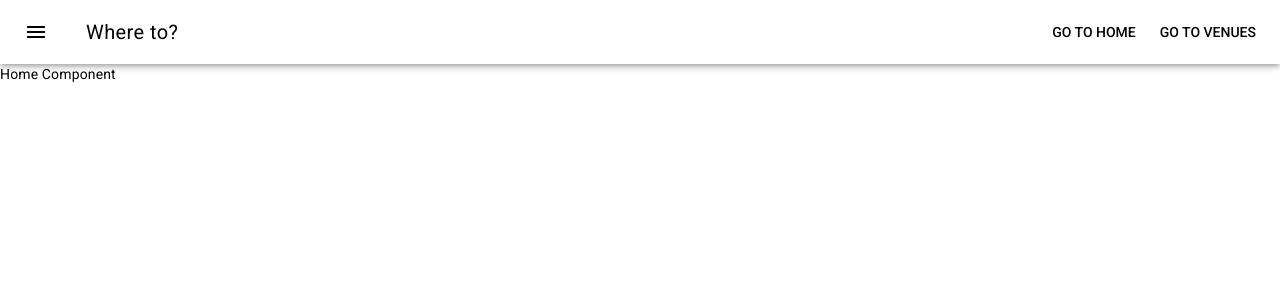
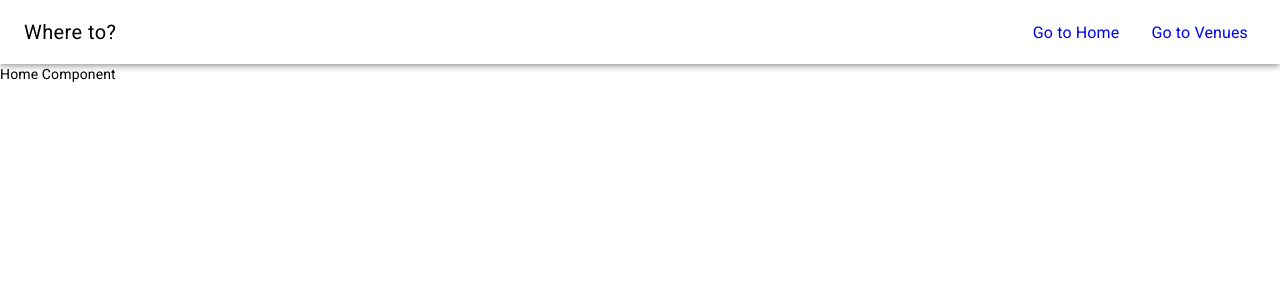
Before and after one commit to ackzell/where-to-eat, a Vue app: page /#/ in a window 1280 px wide. Shown: the top 300 px of the page. Built offline with nearby package versions, Linux system fonts and the light colour scheme.

Commit message:
Adding vue2-google-maps. Refactoring architecture. Fixing links on the toolbar.

```diff
--- a/package.json
+++ b/package.json
@@ -10,9 +10,11 @@
     "lint": "eslint --ext .js,.vue src"
   },
   "dependencies": {
+    "marker-clusterer-plus": "^2.1.4",
     "vue": "^2.1.0",
     "vue-material": "^0.6.3",
-    "vue-router": "^2.2.0"
+    "vue-router": "^2.2.0",
+    "vue2-google-maps": "^0.5.2"
   },
   "devDependencies": {
     "autoprefixer": "^6.4.0",
--- a/src/App.vue
+++ b/src/App.vue
@@ -1,20 +1,16 @@
 <template>
   <div id="app">
      <md-toolbar class="">
-      <md-button class="md-icon-button">
-        <md-icon>menu</md-icon>
-      </md-button>
 
       <h2 class="md-title" style="flex: 1">Where to?</h2>
 
+      <md-list-item>
+         <router-link to="/">Go to Home</router-link>
+       </md-list-item>
 
-      <md-button>
-         <router-link tag="span" to="/">Go to Home</router-link>
-       </md-button>
-
-       <md-button>
-         <router-link tag="span" to="/venues">Go to Venues</router-link>
-       </md-button>
+       <md-list-item>
+         <router-link to="/venues">Go to Venues</router-link>
+       </md-list-item>
 
 
     </md-toolbar>
@@ -30,4 +26,7 @@
 
 <style>
 
+  li.md-list-item {
+    list-style: none;
+  }
 </style>
--- a/src/components/Venues.vue
+++ /dev/null
@@ -1,15 +0,0 @@
-<template>
-  <div>
-    Venues Component
-  </div>
-</template>
-
-<script>
-  export default {
-
-  }
-</script>
-
-<style>
-
-</style>
--- /dev/null
+++ b/src/config/vue-material.config.js
@@ -0,0 +1,6 @@
+import Vue from 'vue'
+
+import VueMaterial from 'vue-material'
+import 'vue-material/dist/vue-material.css'
+
+Vue.use(VueMaterial)
--- /dev/null
+++ b/src/config/vue2-google-maps.config.js
@@ -0,0 +1,10 @@
+import * as VueGoogleMaps from 'vue2-google-maps'
+import Vue from 'vue'
+
+Vue.use(VueGoogleMaps, {
+  load: {
+    v: '3',
+    key: 'AIzaSyDaFZYxlz2oIvQNrMWJKDCMGjhpDMPfBVY',
+    libraries: 'geometry,places'
+  }
+})
--- a/src/routes.js
+++ b/src/routes.js
@@ -1,5 +1,5 @@
-import HomeComponent from './components/Home'
-import VenuesComponent from './components/Venues'
+import HomeComponent from './routes/home/Home'
+import VenuesComponent from './routes/venues/Venues'
 
 export const routes = [
   {
--- /dev/null
+++ b/src/routes/venues/Venues.vue
@@ -0,0 +1,40 @@
+<template>
+  <div>
+    Venues Component
+
+    <gmap-map
+    :center="center"
+    :zoom="7"
+    style="width: 500px; height: 300px"
+  >
+    <gmap-marker
+      v-for="m in markers"
+      :position="m.position"
+      :clickable="true"
+      :draggable="true"
+      @click="center=m.position"
+    ></gmap-marker>
+  </gmap-map>
+
+
+  </div>
+</template>
+
+<script>
+  export default {
+    data () {
+      return {
+        center: {lat: 10.0, lng: 10.0},
+        markers: [{
+          position: {lat: 10.0, lng: 10.0}
+        }, {
+          position: {lat: 11.0, lng: 11.0}
+        }]
+      }
+    }
+  }
+</script>
+
+<style>
+
+</style>
```
Also changed, not shown: src/config/router.config.js (added, +9 -0 lines), src/main.js (+3 -11 lines), src/routes/home/Home.vue (renamed from src/components/Home.vue), 1 other file (tests, documents, lock files or other folders).
